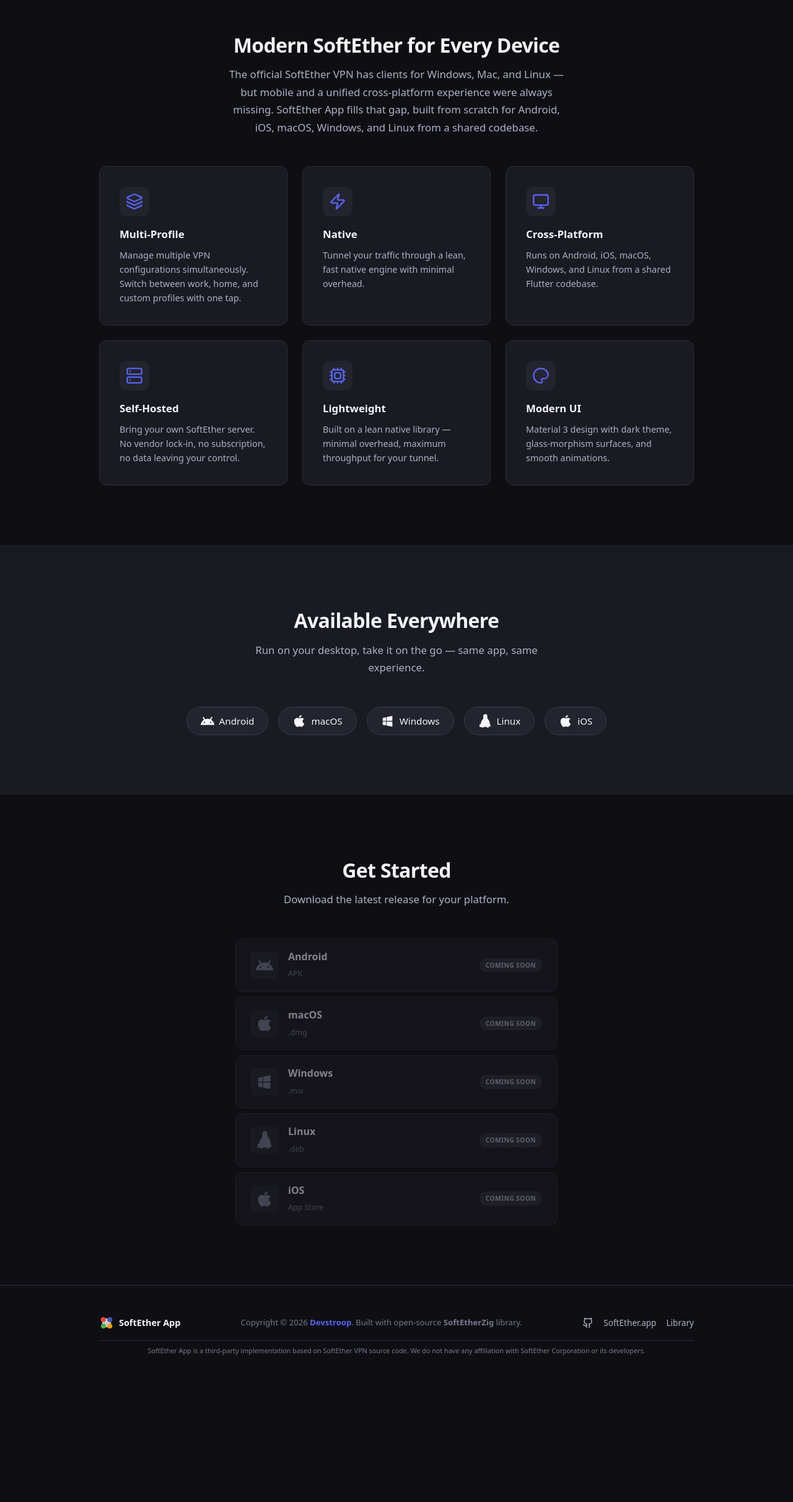
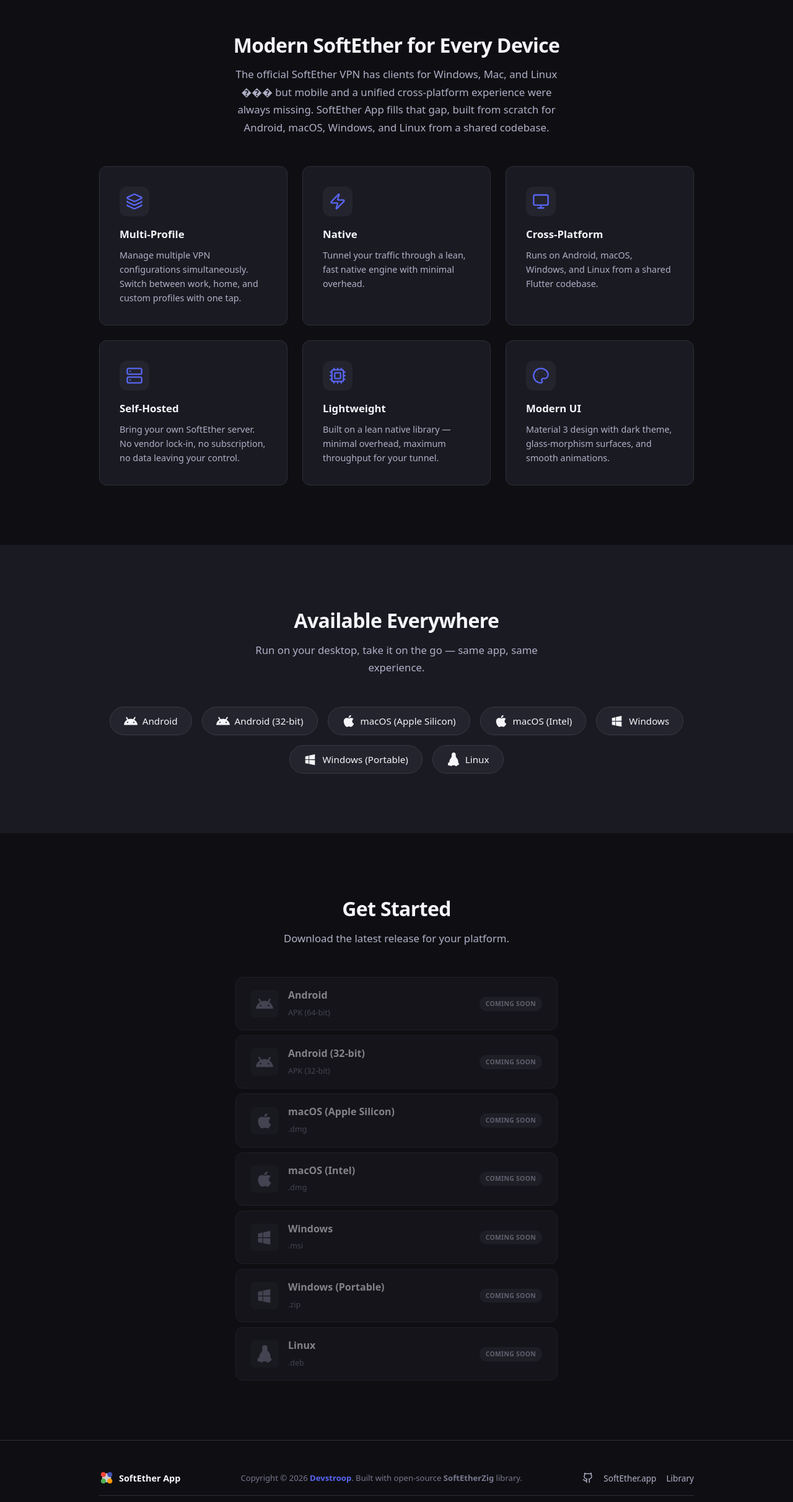
Before and after one commit to SoftEtherApp/SoftEther-Web, a React (Vite) app: page / in a window 1280 px wide. Shown: the part 849-3272 px from the top of the page at 62% size. Before the commit the page ends 3068 px from the top, so only its background shows below. Built offline with nearby package versions, Linux system fonts and the light colour scheme; no server answers.

Commit message:
fix: update platform mapping and enhance Android classification in asset detection

```diff
--- a/src/react-app/pages/AppLanding.tsx
+++ b/src/react-app/pages/AppLanding.tsx
@@ -53,7 +53,7 @@ const FEATURES: Feature[] = [
 	},
 	{
 		title: "Cross-Platform",
-		desc: "Runs on Android, iOS, macOS, Windows, and Linux from a shared Flutter codebase.",
+		desc: "Runs on Android, macOS, Windows, and Linux from a shared Flutter codebase.",
 		icon: "monitor",
 	},
 	{
@@ -74,11 +74,13 @@ const FEATURES: Feature[] = [
 ];
 
 const PLATFORMS: PlatformInfo[] = [
-	{ name: "Android", icon: "logo-android", meta: "APK", platform: "android" },
-	{ name: "macOS", icon: "logo-apple", meta: ".dmg", platform: "macos" },
+	{ name: "Android", icon: "logo-android", meta: "APK (64-bit)", platform: "android" },
+	{ name: "Android (32-bit)", icon: "logo-android", meta: "APK (32-bit)", platform: "android-armv7" },
+	{ name: "macOS (Apple Silicon)", icon: "logo-apple", meta: ".dmg", platform: "macos-arm64" },
+	{ name: "macOS (Intel)", icon: "logo-apple", meta: ".dmg", platform: "macos-x64" },
 	{ name: "Windows", icon: "logo-windows", meta: ".msi", platform: "windows" },
+	{ name: "Windows (Portable)", icon: "logo-windows", meta: ".zip", platform: "windows-portable" },
 	{ name: "Linux", icon: "logo-linux", meta: ".deb", platform: "linux" },
-	{ name: "iOS", icon: "logo-apple", meta: "App Store", platform: "" },
 ];
 
 /* ── Helpers ── */
@@ -89,20 +91,15 @@ function formatSize(bytes: number): string {
 	return `${(bytes / (1024 * 1024)).toFixed(1)} MB`;
 }
 
-/* Pick the best asset for a platform, preferring "App"-branded files and .msi over .zip */
+/* Pick the best asset for a platform.
+   With separate platform slots (android, android-armv7, windows, windows-portable),
+   each slot maps to exactly one asset type so direct match is sufficient. */
 function pickAsset(assets: ReleaseAsset[], platform: string): ReleaseAsset | undefined {
 	const matches = assets.filter((a) => a.platform === platform);
 	if (matches.length === 0) return undefined;
-	// Prefer files whose name references the App (not the raw VPN/vpn variant)
+	// Prefer "App"-branded files (e.g. "SoftEther-App-..." over generic)
 	const appBranded = matches.filter((a) => /app/i.test(a.name));
-	const pool = appBranded.length > 0 ? appBranded : matches;
-	// For windows prefer .msi installer over .zip portable
-	const msi = pool.find((a) => a.name.endsWith(".msi"));
-	if (platform === "windows" && msi) return msi;
-	// For android prefer arm64
-	const arm64 = pool.find((a) => /arm64|aarch64|v8a/i.test(a.name));
-	if (platform === "android" && arm64) return arm64;
-	return pool[0];
+	return (appBranded.length > 0 ? appBranded : matches)[0];
 }
 
 function Hero() {
@@ -155,9 +152,9 @@ function FeaturesSection() {
 				<h2 className="section-title">Modern SoftEther for Every Device</h2>
 				<p className="section-desc">
 					The official SoftEther VPN has clients for Windows, Mac, and Linux
-					— but mobile and a unified cross-platform experience were always
-					missing. SoftEther App fills that gap, built from scratch for
-					Android, iOS, macOS, Windows, and Linux from a shared codebase.
+				��� but mobile and a unified cross-platform experience were always
+				missing. SoftEther App fills that gap, built from scratch for
+				Android, macOS, Windows, and Linux from a shared codebase.
 				</p>
 				<div className="features-grid">
 					{FEATURES.map((f) => (
```
Also changed, not shown: src/worker/index.ts (+16 -2 lines).
